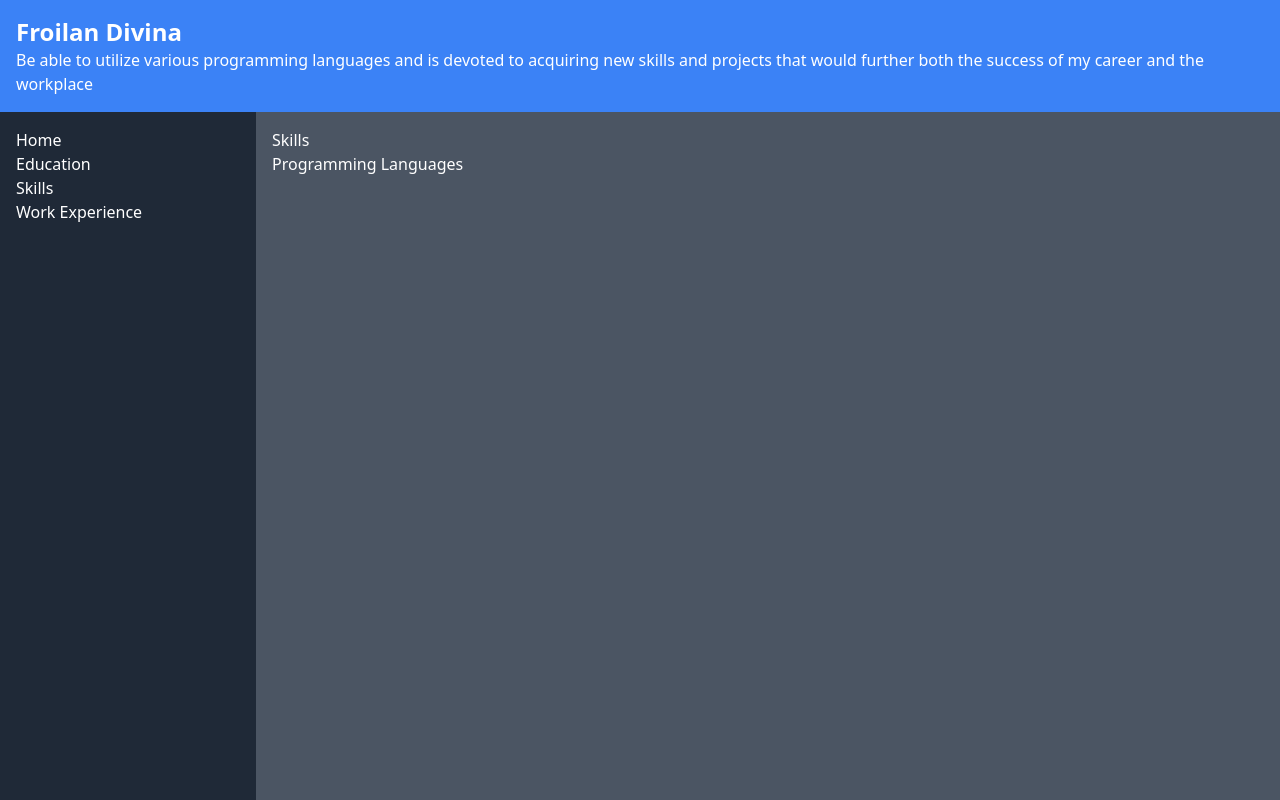
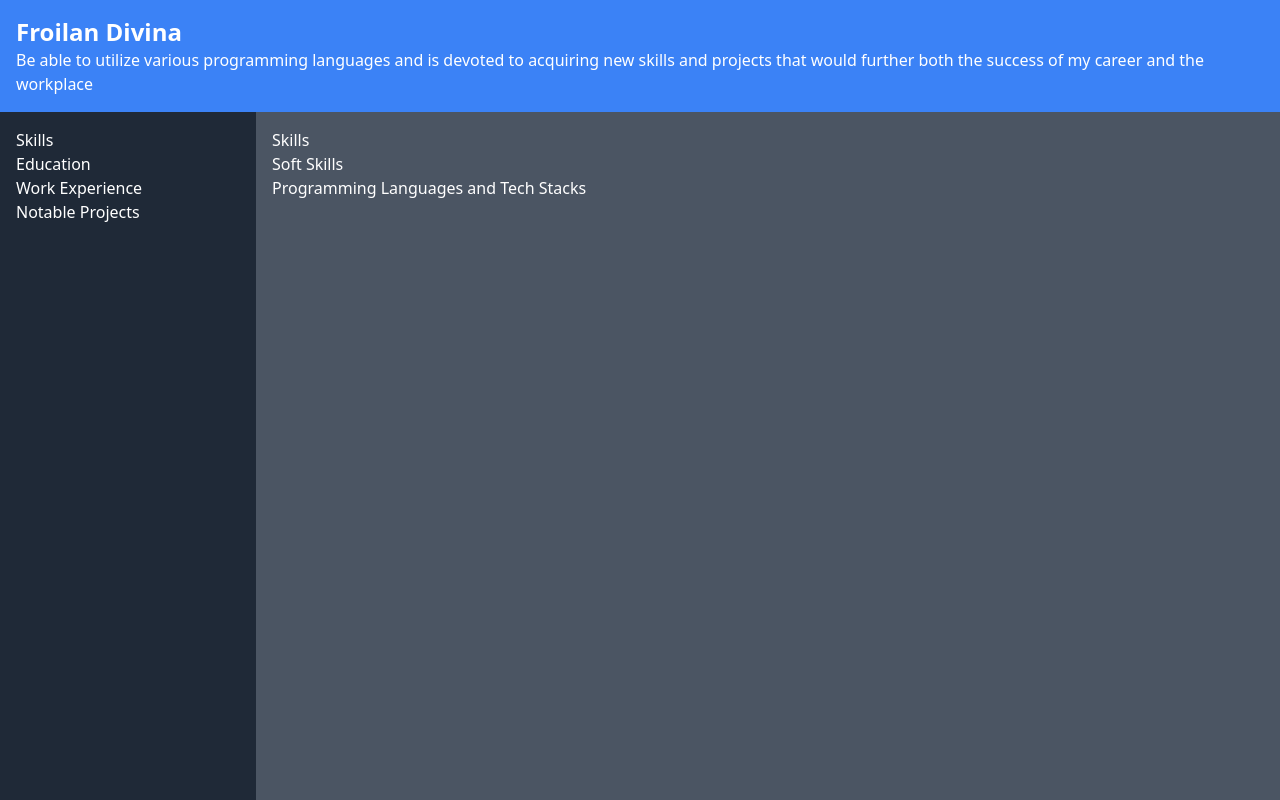
Before and after one commit to froiegras/portfolio, a React (Create React App) app: page / in a window 1280 px wide. Both pictures are taken after a click on the button "Skills". Shown: the top 800 px of the page. Built offline with nearby package versions, Linux system fonts and the light colour scheme.

Commit message:
changed home to projects

```diff
--- a/src/App.js
+++ b/src/App.js
@@ -5,10 +5,11 @@ import Navigation from './components/Navigation';
 import Education from './components/Education';
 import Skills from './components/Skills';
 import Work from './components/Work';
+import Projects from './components/Projects';
 import Footer from './components/Footer';
 
 function App() {
-  const [selectedComponent, setSelectedComponent] = useState('home');
+  const [selectedComponent, setSelectedComponent] = useState('projects');
 
   const handleNavItemClick = (component) => {
     setSelectedComponent(component);
@@ -20,10 +21,10 @@ function App() {
       <div className="grid grid-cols-5">
         <Navigation onNavItemClick = {handleNavItemClick} />
         <div className='col-span-4'>
-        {selectedComponent === 'home' && <Education />}
+        {selectedComponent === 'skills' && <Skills />}
         {selectedComponent === 'education' && <Education />}
-        {selectedComponent === 'skills' && <Skills />}
         {selectedComponent === 'work' && <Work />}
+        {selectedComponent === 'projects' && <Projects />}
         </div>
       </div>
       <Footer />
--- a/src/components/Navigation.js
+++ b/src/components/Navigation.js
@@ -6,10 +6,10 @@ function Navigation({ onNavItemClick }) {
   return (
     <nav>
       <div className='h-screen bg-gray-800 text-white p-4'>
-        <button onClick={() => onNavItemClick('home')}>Home</button> <br />
+        <button onClick={() => onNavItemClick('skills')}>Skills</button> <br />
         <button onClick={() => onNavItemClick('education')}>Education</button> <br />
-        <button onClick={() => onNavItemClick('skills')}>Skills</button> <br />
         <button onClick={() => onNavItemClick('work')}>Work Experience</button>
+        <button onClick={() => onNavItemClick('projects')}>Notable Projects</button> <br />
       </div>
     </nav>
   );
--- a/src/components/Skills.js
+++ b/src/components/Skills.js
@@ -5,7 +5,8 @@ function Skills() {
   return (
     <div className='h-screen bg-gray-600 text-white p-4'>
       <h1>Skills</h1>
-        <h2>Programming Languages</h2>
+        <h2>Soft Skills</h2>
+        <h2>Programming Languages and Tech Stacks</h2>
     </div>
   );
 }
--- a/src/components/Work.js
+++ b/src/components/Work.js
@@ -5,8 +5,8 @@ function WorkExperience() {
   return (
     <div className='h-screen bg-gray-600 text-white p-4'>
       <h1>Work Experience</h1>
+        <h2>Qwikwire</h2>
         <h2>JuanTax</h2>
-        <h2>Qwikwire</h2>
     </div>
   );
 }
```
